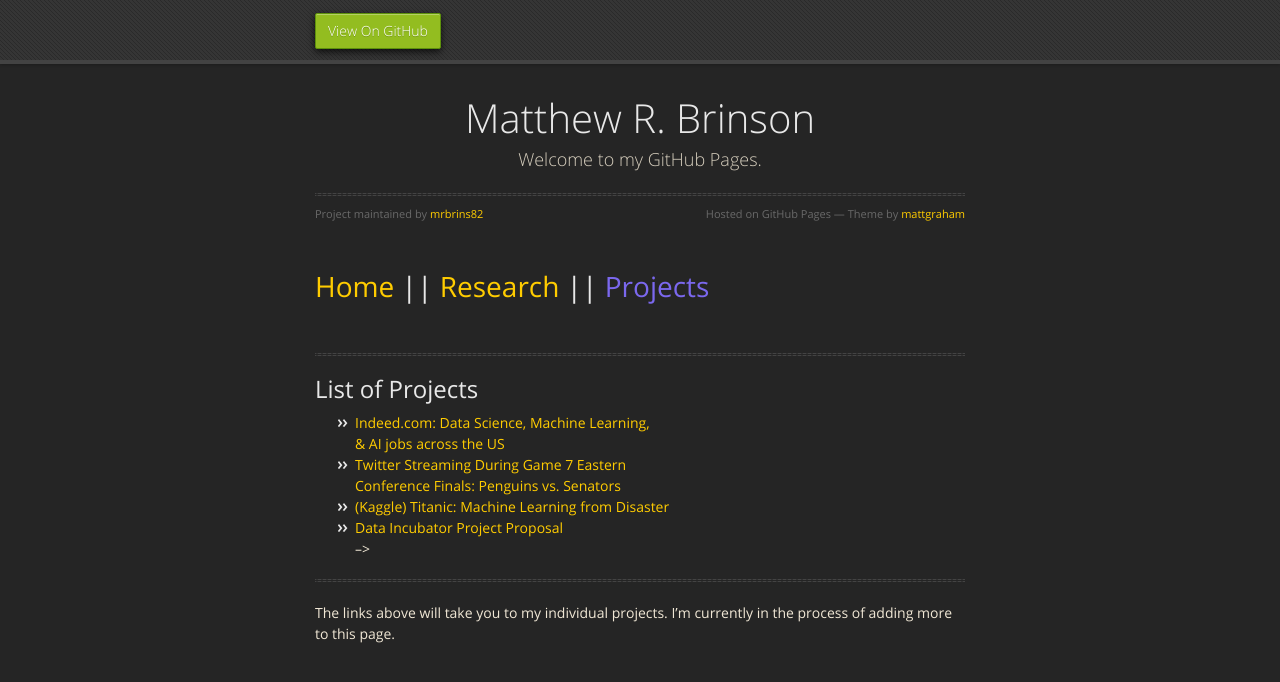
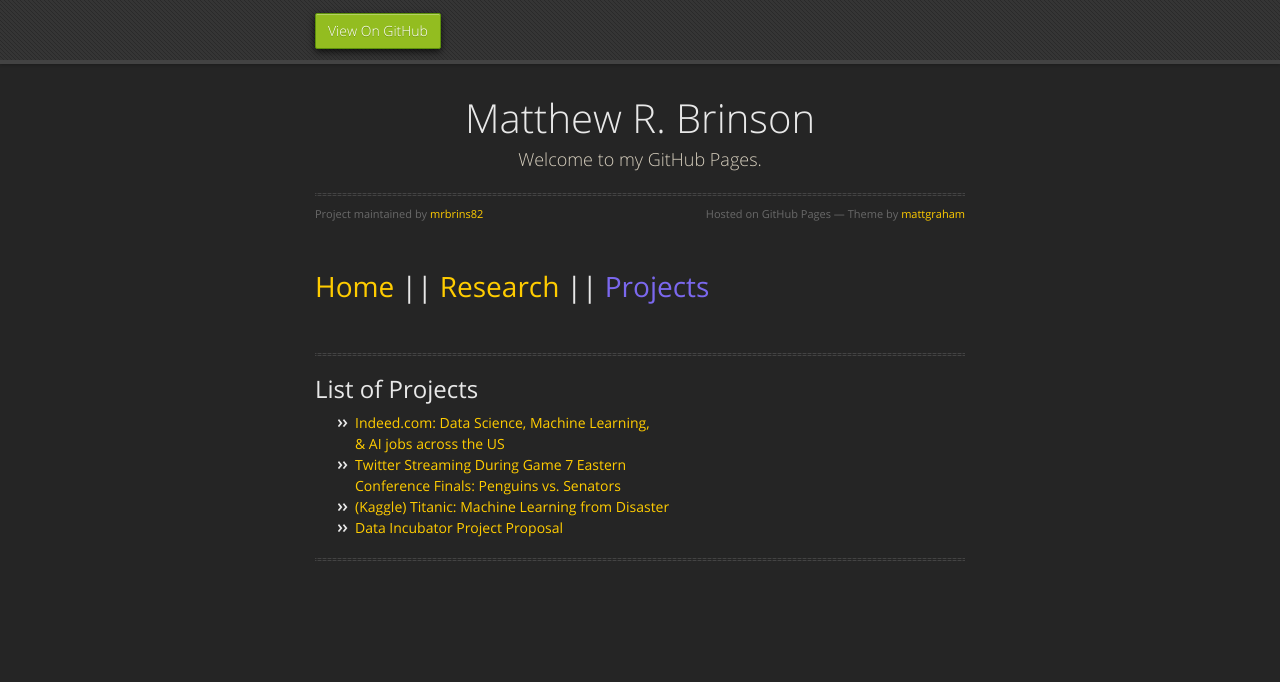
Before and after one commit to mrbrins82/mrbrins82.github.io, a Jekyll site: the page built from projects.md, in a window 1280 px wide. Shown: the top 682 px of the page. Built offline with Jekyll 4.4.1, drawn with Linux system fonts in a browser that asks for light colours; nearby versions of some CDN libraries; a script that is not in the unit is left out; our own code applies the rules of GitHub Pages for plain Markdown files.

Commit message:
fixed typo

```diff
--- a/projects.md
+++ b/projects.md
@@ -11,10 +11,8 @@ layout: default
 *   [Indeed.com: Data Science, Machine Learning,<br/>& AI jobs across the US](indeed)
 *   [Twitter Streaming During Game 7 Eastern <br/>Conference Finals: Penguins vs. Senators](hockeytweets)
 *   [(Kaggle) Titanic: Machine Learning from Disaster](kaggle_titanic)<br/>
-*   [Data Incubator Project Proposal](dataincubator)<br/> -->
+*   [Data Incubator Project Proposal](dataincubator)<br/>
 <!-- *   [(Kaggle) Personalized Medicine: Redefining Cancer Treatment](kaggle_cancer)<br/> -->
 
 
 * * *
-
-The links above will take you to my individual projects. I'm currently in the process of adding more to this page.
```
